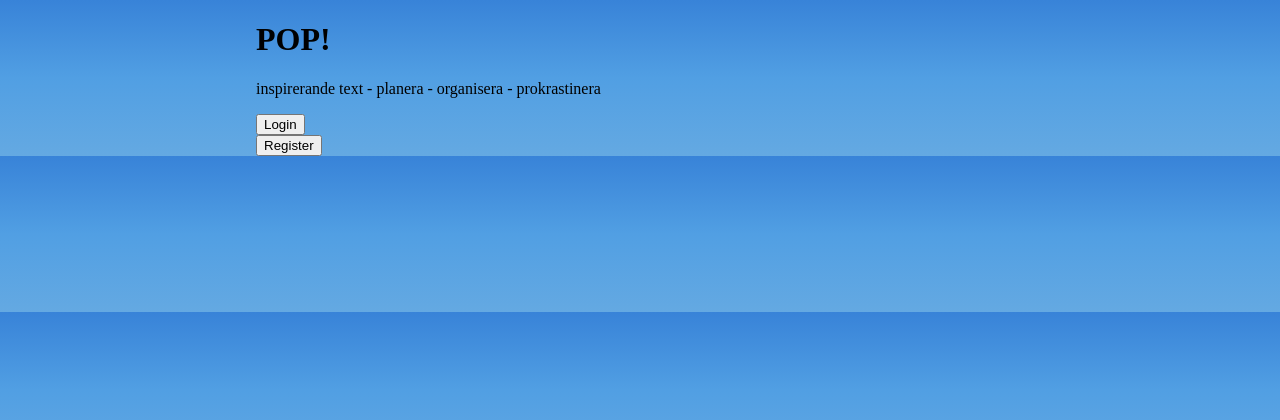
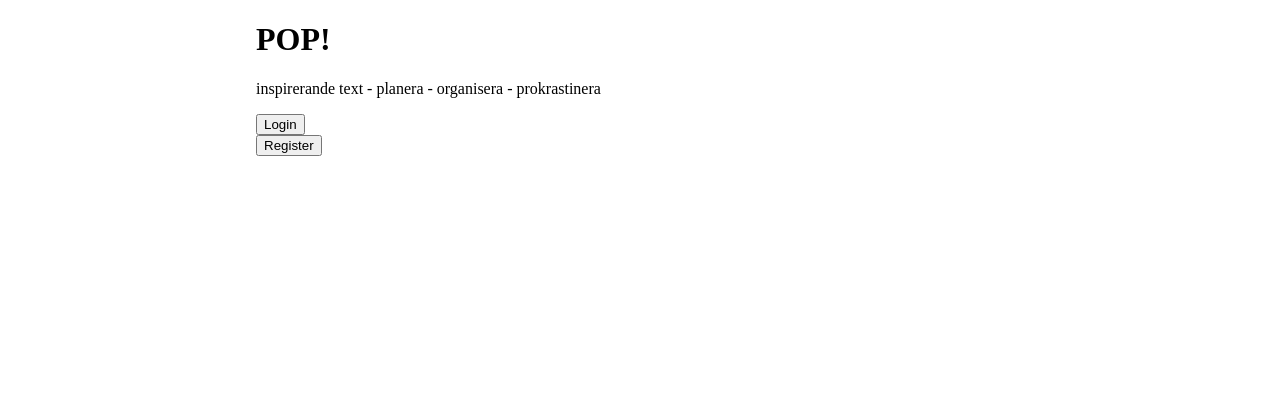
Before and after one commit to oscaraskfelt/POP, a Flask app: page / in a window 1280 px wide. Shown: the top 420 px of the page. Run offline with Flask 2, Linux system fonts and the light colour scheme.

Commit message:
ingenting?

```diff
--- a/POPhtml/app.py
+++ b/POPhtml/app.py
@@ -12,20 +12,14 @@ def calendar():
 
 @app.route('/test')
 def test():
-    task_title = request.form['task_head']
-    task_content = request.form['task_content']
-    task_prio = request.form['task_prio']
-    task_date = request.form['new_task_date']
-    lista = task_title, task_content, task_prio, task_date
-    print(lista)
     return render_template('_new_task.html')
 
 @app.route('/new_task', methods=["POST"])
 def get_data():
+    dic = {}
     task_title = request.form['task_head']
     task_content = request.form['task_content']
-    task_prio = request.form['task_prio']
-    task_date = request.form['new_task_date']
-    lista = task_title, task_content, task_prio, task_date
-    print(lista)
-    return render_template('test.html', lista=lista)
+    #task_prio = request.form['task_prio']
+    #task_date = request.form['new_task_date']
+
+    return render_template('test.html', lista=data)
--- a/POPhtml/static/style.css
+++ b/POPhtml/static/style.css
@@ -1,11 +1,11 @@
 body {
     background-color: white;
     margin: 0;
-    background: #3883d8; /* Old browsers */
-    background: -moz-linear-gradient(top, #3883d8 0%, #519fe3 50%, #64a9e2 100%, #a2cdee 100%); /* FF3.6-15 */
-    background: -webkit-linear-gradient(top, #3883d8 0%,#519fe3 50%,#64a9e2 100%,#a2cdee 100%); /* Chrome10-25,Safari5.1-6 */
-    background: linear-gradient(to bottom, #3883d8 0%,#519fe3 50%,#64a9e2 100%,#a2cdee 100%); /* W3C, IE10+, FF16+, Chrome26+, Opera12+, Safari7+ */
-    filter: progid:DXImageTransform.Microsoft.gradient( startColorstr='#3883d8', endColorstr='#a2cdee',GradientType=0 ); /* IE6-9 */
+    /*background: #3883d8; /* Old browsers */
+    /*background: -moz-linear-gradient(top, #3883d8 0%, #519fe3 50%, #64a9e2 100%, #a2cdee 100%); /* FF3.6-15 */
+    /*background: -webkit-linear-gradient(top, #3883d8 0%,#519fe3 50%,#64a9e2 100%,#a2cdee 100%); /* Chrome10-25,Safari5.1-6 */
+    /*background: linear-gradient(to bottom, #3883d8 0%,#519fe3 50%,#64a9e2 100%,#a2cdee 100%); /* W3C, IE10+, FF16+, Chrome26+, Opera12+, Safari7+ */
+    /*filter: progid:DXImageTransform.Microsoft.gradient( startColorstr='#3883d8', endColorstr='#a2cdee',GradientType=0 ); /* IE6-9 */
 }
 
 #container {
--- a/POPhtml/templates/test.html
+++ b/POPhtml/templates/test.html
@@ -24,7 +24,8 @@
                 {%for i in lista%}
 
                 <p>{{i}}</p>
-            {%endfor%}
+
+                {%endfor%}
 
             </main>
         </div>
```
